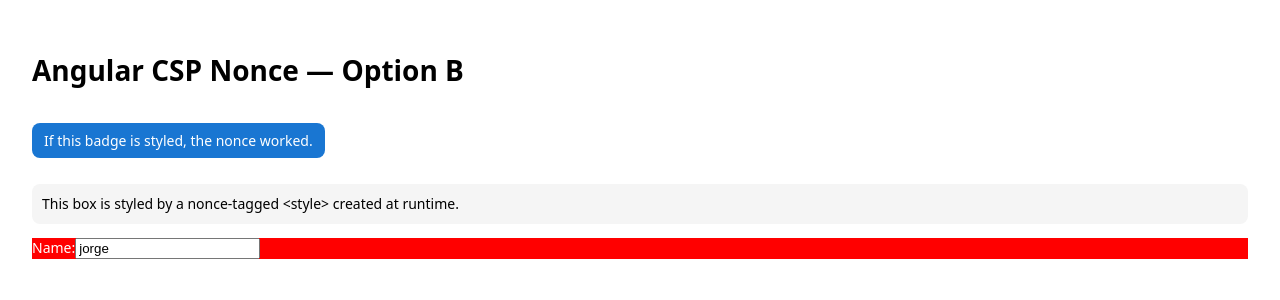
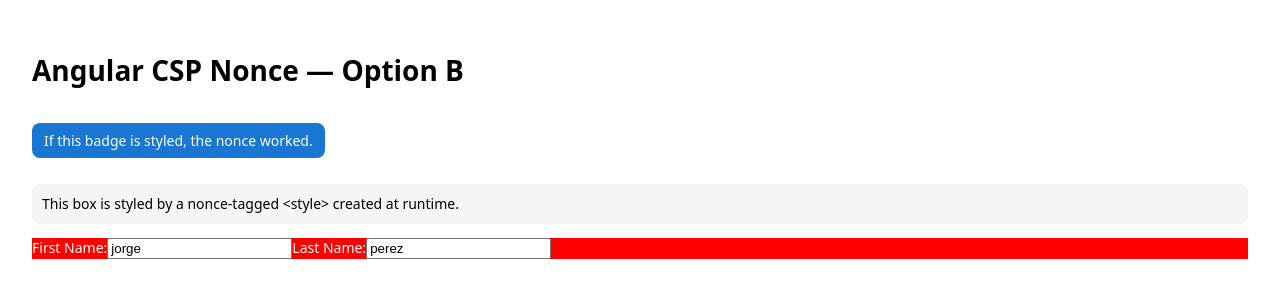
Before and after one commit to BlackjackConsultants/angular-csp-nonce-option-b, an Angular app: page / in a window 1280 px wide. Shown: the top 300 px of the page. Built offline with nearby package versions, Linux system fonts and the light colour scheme.

Commit message:
added component

```diff
--- a/src/app/contact/contact.component.html
+++ b/src/app/contact/contact.component.html
@@ -1,4 +1,6 @@
 <div class="form-group">
-    <label for="name">Name:</label>
-    <input id="name" name="name" type="text" [(ngModel)]="name">
+    <label for="first-name">First Name:</label>
+    <input id="first-name" name="first-name" type="text" [(ngModel)]="firstName">
+    <label for="last-name">Last Name:</label>
+    <input id="last-name" name="last-name" type="text" [(ngModel)]="lastName">
 </div>
--- a/src/app/contact/contact.component.ts
+++ b/src/app/contact/contact.component.ts
@@ -8,5 +8,6 @@
   styleUrls: ['./contact.component.scss']
 })
 export class ContactComponent {
-  name: string = 'jorge';
+  firstName: string = 'jorge';
+  lastName: string = 'perez';
 }
```
